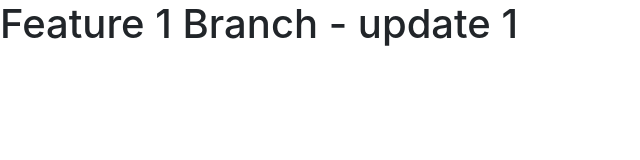
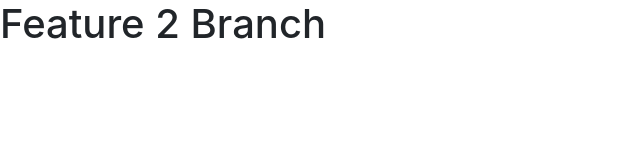
Before and after one commit to hunginf/HTMLTemplate, a plain HTML site: page index.html in a window 1280 px wide. Shown: the whole page, without its empty margins (0-640 px from the left). Drawn offline with nearby package versions, Linux system fonts and the light colour scheme.

Commit message:
feature_2 - Update 1

```diff
--- a/index.html
+++ b/index.html
@@ -18,7 +18,7 @@
     <![endif]-->
   </head>
   <body>
-    <h1>Feature 1 Branch - update 1</h1>
+    <h1>Feature 2 Branch</h1>
 
     <!-- jQuery (necessary for Bootstrap's JavaScript plugins) -->
     <script src="https://ajax.googleapis.com/ajax/libs/jquery/1.12.4/jquery.min.js"></script>
```
